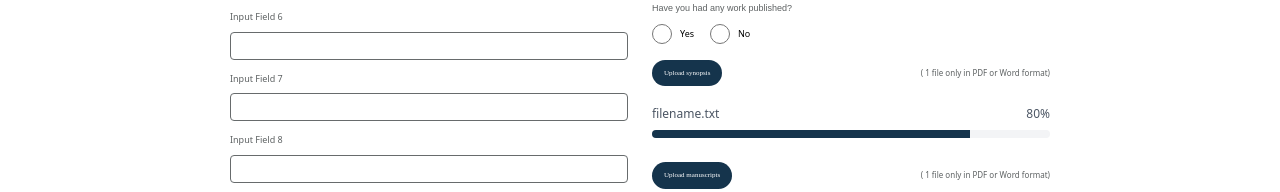
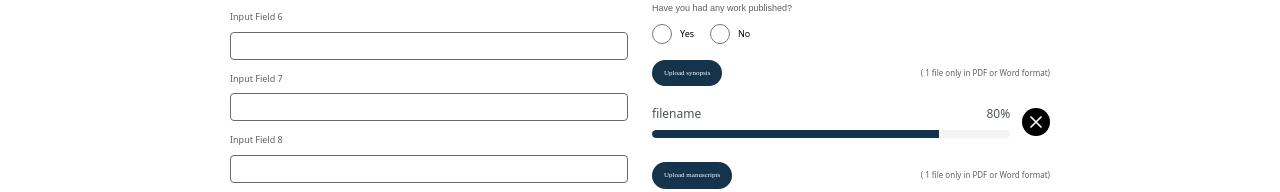
Before and after one commit to Hadees621/pegasus, a React (Create React App) app: page /submit-online in a window 1280 px wide. Shown: the part 840-1032 px from the top of the page. Built offline with nearby package versions, Linux system fonts and the light colour scheme.

Commit message:
cross added

```diff
--- a/src/pages/submit-online/components/AboutBook.js
+++ b/src/pages/submit-online/components/AboutBook.js
@@ -4,6 +4,7 @@ import FileUpload from "./FileUpload.js";
 import RadioGroup from "./RadioGroup";
 import TextInput from "./TextInput";
 import SelectInput from "./SelectInput.js";
+import FileUploadProgress from "./FileUploadProgress.js";
 
 const options = [
     { value: "option1", label: "Option 1" },
@@ -76,7 +77,7 @@ const AboutBook = () => {
 
                         />
 
-                        <div className="relative mb-11 pt-1 1024:mb-6 2000:mb-16">
+                        {/* <div className="relative mb-11 pt-1 1024:mb-6 2000:mb-16">
                             <>
                                 <div className="mb-2 flex items-center justify-between text-xs">
                                     <div className="text-gray-600">filename.txt</div>
@@ -86,7 +87,13 @@ const AboutBook = () => {
                                     <div style={{ width: `${progress}%` }} className="bg-[#15344C]"></div>
                                 </div>
                             </>
-                        </div>
+                        </div> */}
+
+
+                        <FileUploadProgress
+                            filename={"filename"}
+                            progress={progress}
+                        />
 
                         <FileUpload
                             label="Upload manuscripts"
--- /dev/null
+++ b/src/pages/submit-online/components/FileUploadProgress.js
@@ -0,0 +1,33 @@
+import React from "react";
+
+const FileUploadProgress = ({ filename, progress }) => {
+    return (
+        <div className="relative mb-11 pt-1 1024:mb-6 2000:mb-16 flex items-center justify-between">
+            <div className="w-[90%]">
+                <div className="mb-2 flex items-center justify-between text-xs">
+                    <div className="text-gray-600">{filename}</div>
+                    <div className="text-gray-600">{`${progress}%`}</div>
+                </div>
+                <div className="flex h-2 overflow-hidden rounded bg-gray-100 text-[6px] relative">
+                    <div style={{ width: `${progress}%` }} className="bg-[#15344C] rounded-l-xl"></div>
+                </div>
+            </div>
+            <svg
+                xmlns="http://www.w3.org/2000/svg"
+                fill="none"
+                viewBox="0 0 24 24"
+                stroke="currentColor"
+                className="h-7 w-7 text-white bg-black rounded-3xl cursor-pointer p-1"
+            >
+                <path
+                    strokeLinecap="round"
+                    strokeLinejoin="round"
+                    strokeWidth="2"
+                    d="M6 18L18 6M6 6l12 12"
+                />
+            </svg>
+        </div>
+    );
+};
+
+export default FileUploadProgress;
--- a/src/pages/submit-online/components/RadioGroup.js
+++ b/src/pages/submit-online/components/RadioGroup.js
@@ -16,7 +16,7 @@ const RadioGroup = ({ label, options, onChange, selectedOption }) => {
                             name="radioOptions"
                             onChange={() => onChange(option)}
                             checked={selectedOption === option}
-                            style={{ width: "20px", height: "20px" }} // Set the size as per your requirement
+                            style={{ width: "20px", height: "20px" }}
                         />
                         <label className="form-check-label 1024:text-[9px] 2000:text-[16px]" htmlFor={`radio${option.value}`}>
                             {option.label}
```
